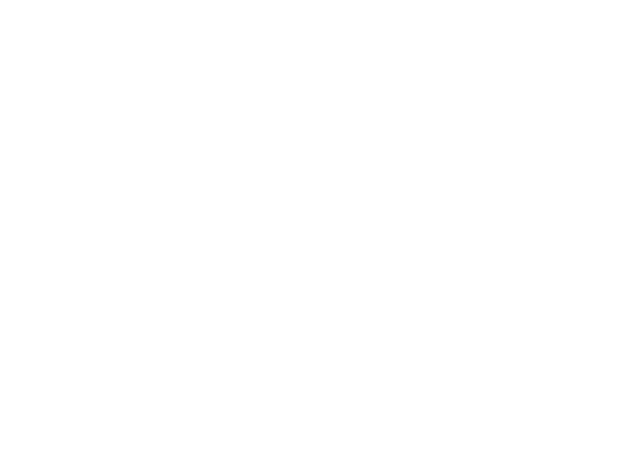
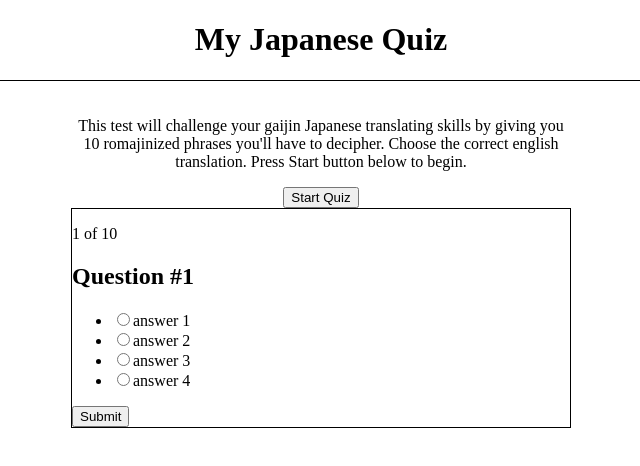
Before and after one commit to StreakInTheSky/quiz-app, a plain HTML site: page index.html in a window 1280 px wide. Shown: the whole page, without its empty margins (319-959 px from the left). Drawn offline with Linux system fonts and the light colour scheme.

Commit message:
Add basic content structure

```diff
--- a/index.html
+++ b/index.html
@@ -2,9 +2,33 @@
 <html lang="en">
 <head>
 	<meta charset="UTF-8">
-	<title>Document</title>
+	<link rel="stylesheet" href="style.css">
+	<title>My Japanese Quiz</title>
 </head>
 <body>
-
+	<header>
+		<h1>My Japanese Quiz</h1>
+	</header>
+	<main>
+		<div class="center-content">
+			<div class="quiz-start">
+				<p>This test will challenge your gaijin Japanese translating skills by giving you 10 romajinized phrases you'll have to decipher. Choose the correct english translation. Press Start button below to begin.</p>
+				<button>Start Quiz</button>
+			</div>
+			<div class="quiz-box">
+				<p class="question-number">1 of 10</p>
+				<h2 class="phrase-to-translate">Question #1</h2>
+				<form action="">
+					<ul>
+						<li><input type="radio">answer 1</li>
+						<li><input type="radio">answer 2</li>
+						<li><input type="radio">answer 3</li>
+						<li><input type="radio">answer 4</li>
+					</ul>
+					<button>Submit</button>
+				</form>
+			</div>
+		</div>
+	</main>
 </body>
 </html>
--- /dev/null
+++ b/style.css
@@ -0,0 +1,28 @@
+header {
+	width: 100%;
+	text-align: center;
+	border-bottom: 1px solid #000
+}
+
+main {
+	padding-top: 20px;
+}
+
+.center-content {
+	width: 500px;
+	margin: auto;
+}
+
+.quiz-start {
+	text-align: center;
+}
+
+.quiz-box {
+
+	border: 1px solid #000;
+	margin: auto;
+}
+
+.toggle-visible {
+	display: none;
+}
```
